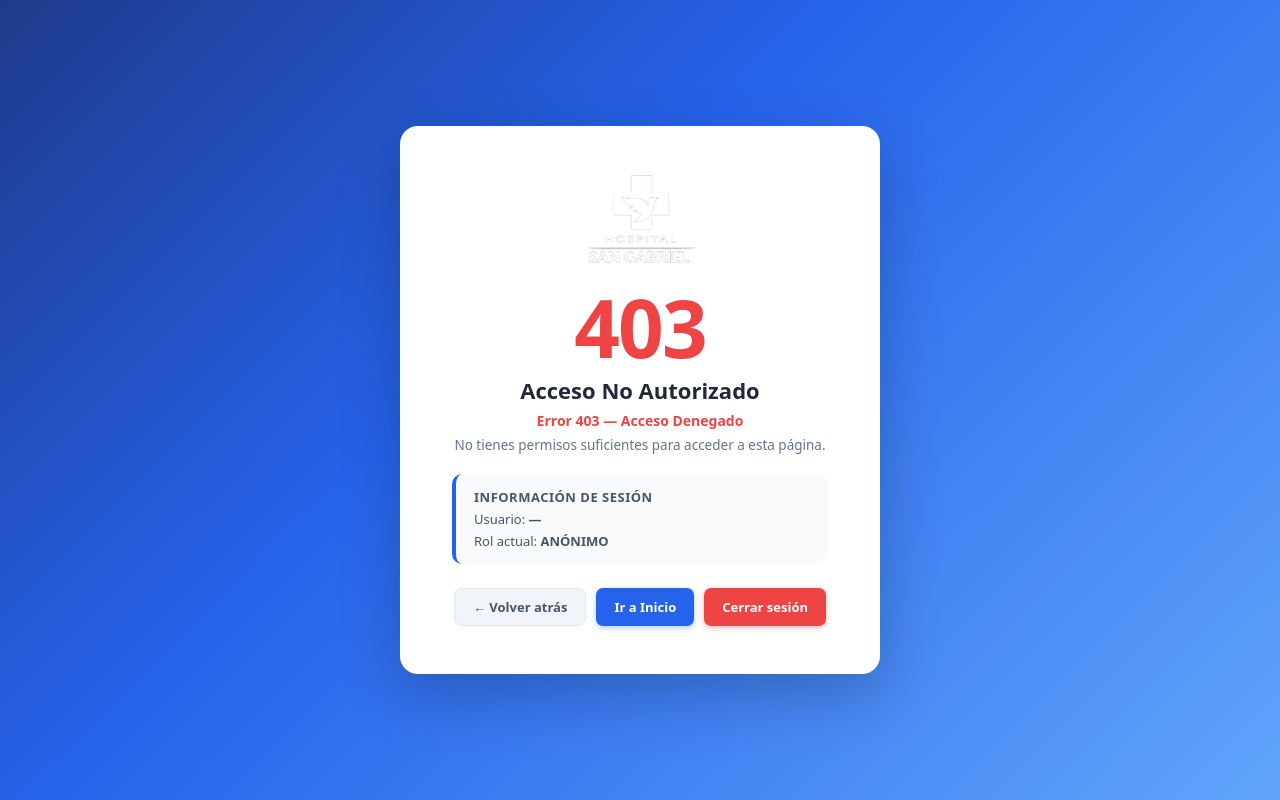
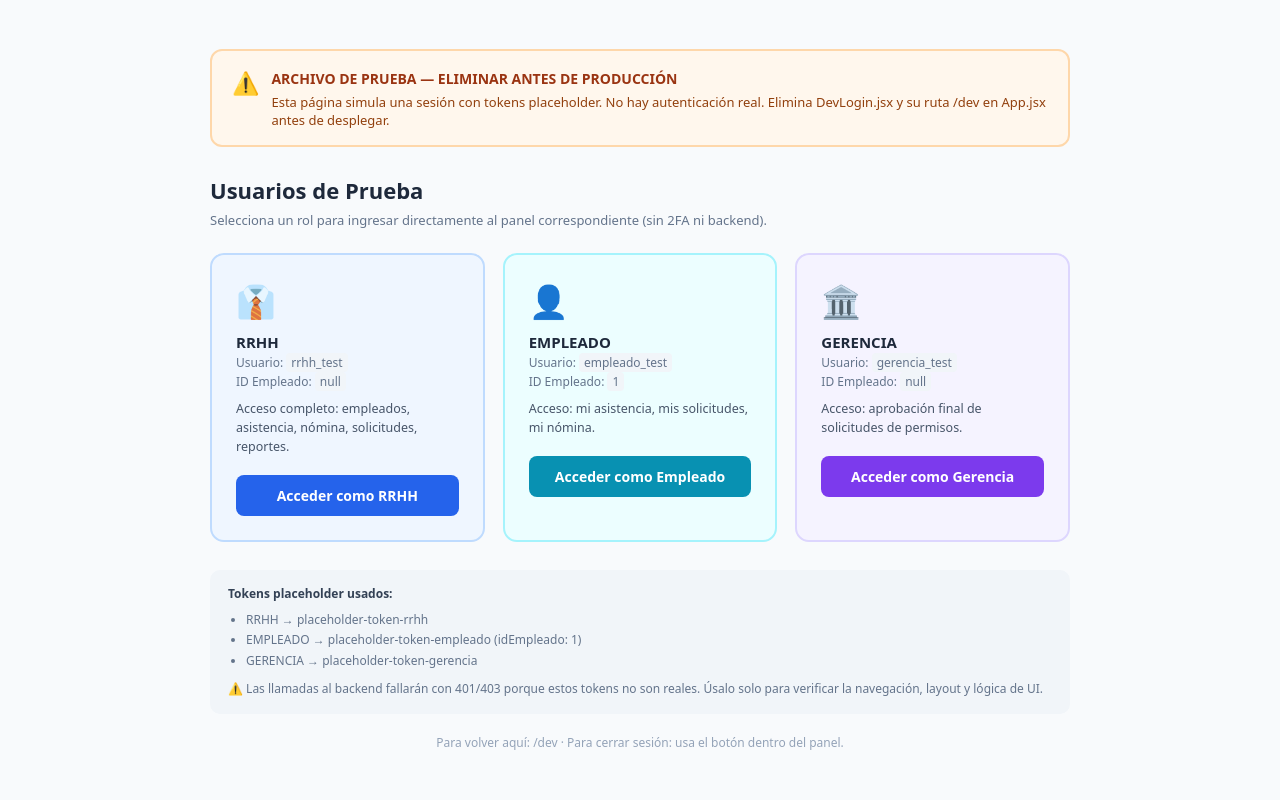
Before and after one commit to BrandonW-max/Calidad-y-Pruebas-de-Software, a React (Vite) app in the folder frontend/rrhh-frontend/: page /dev in a window 1280 px wide. Built offline with nearby package versions, Linux system fonts and the light colour scheme.

Commit message:
Usuarios Placeholder + Bug Fixes

```diff
--- a/frontend/rrhh-frontend/src/App.jsx
+++ b/frontend/rrhh-frontend/src/App.jsx
@@ -12,6 +12,7 @@ import CalculoNomina from "./pages/CalculoNomina";
 import SolicitudPermisos from "./pages/SolicitudPermisos";
 import GenerarReportes from "./pages/GenerarReportes";
 import NominaEmpleado from "./pages/NominaEmpleado";
+import DevLogin from "./pages/DevLogin"; // ELIMINAR ANTES DE PRODUCCIÓN
 
 function ProtectedRoute({ children, requiredRole }) {
   const user = getUser();
@@ -58,6 +59,9 @@ function App() {
       <Route path="/gerencia" element={<ProtectedRoute requiredRole="GERENCIA"><DashboardGerencia /></ProtectedRoute>} />
       <Route path="/gerencia/solicitudes" element={<ProtectedRoute requiredRole="GERENCIA"><SolicitudPermisos /></ProtectedRoute>} />
 
+      {/* DEV — ELIMINAR ANTES DE PRODUCCIÓN */}
+      <Route path="/dev" element={<DevLogin />} />
+
       {/* Catch-all: ruta no encontrada */}
       <Route path="*" element={<Acceso403 />} />
     </Routes>
--- /dev/null
+++ b/frontend/rrhh-frontend/src/pages/DevLogin.jsx
@@ -0,0 +1,181 @@
+/**
+ * ╔══════════════════════════════════════════════════════════════╗
+ * ║  ARCHIVO DE PRUEBA — ELIMINAR ANTES DE PRODUCCIÓN           ║
+ * ║  Ruta: /dev                                                  ║
+ * ║  Propósito: simular sesión sin backend para probar UI        ║
+ * ╚══════════════════════════════════════════════════════════════╝
+ */
+import { saveSession, clearSession } from "../services/api";
+
+const USUARIOS_PRUEBA = [
+  {
+    rol: "RRHH",
+    label: "Acceder como RRHH",
+    icon: "👔",
+    color: "#2563eb",
+    bg: "#eff6ff",
+    border: "#bfdbfe",
+    username: "rrhh_test",
+    token: "placeholder-token-rrhh",
+    idEmpleado: null,
+    descripcion: "Acceso completo: empleados, asistencia, nómina, solicitudes, reportes.",
+    redirect: "/rrhh",
+  },
+  {
+    rol: "EMPLEADO",
+    label: "Acceder como Empleado",
+    icon: "👤",
+    color: "#0891b2",
+    bg: "#ecfeff",
+    border: "#a5f3fc",
+    username: "empleado_test",
+    token: "placeholder-token-empleado",
+    idEmpleado: 1,
+    descripcion: "Acceso: mi asistencia, mis solicitudes, mi nómina.",
+    redirect: "/empleado",
+  },
+  {
+    rol: "GERENCIA",
+    label: "Acceder como Gerencia",
+    icon: "🏛️",
+    color: "#7c3aed",
+    bg: "#f5f3ff",
+    border: "#ddd6fe",
+    username: "gerencia_test",
+    token: "placeholder-token-gerencia",
+    idEmpleado: null,
+    descripcion: "Acceso: aprobación final de solicitudes de permisos.",
+    redirect: "/gerencia",
+  },
+];
+
+const cardStyle = (u) => ({
+  background: u.bg,
+  border: `2px solid ${u.border}`,
+  borderRadius: "14px",
+  padding: "24px",
+  display: "flex",
+  flexDirection: "column",
+  gap: "10px",
+  flex: "1 1 220px",
+  maxWidth: "300px",
+});
+
+const btnStyle = (color) => ({
+  marginTop: "8px",
+  padding: "11px 20px",
+  background: color,
+  color: "#fff",
+  border: "none",
+  borderRadius: "8px",
+  fontWeight: 700,
+  fontSize: "14px",
+  cursor: "pointer",
+  fontFamily: "inherit",
+  width: "100%",
+});
+
+export default function DevLogin() {
+  const handleAcceder = (u) => {
+    clearSession();
+    saveSession(u.token, u.rol, u.username, u.idEmpleado);
+    window.location.href = u.redirect;
+  };
+
+  return (
+    <div style={{
+      minHeight: "100vh",
+      background: "#f8fafc",
+      display: "flex",
+      alignItems: "center",
+      justifyContent: "center",
+      padding: "32px 16px",
+      fontFamily: "'Poppins', system-ui, sans-serif",
+    }}>
+      <div style={{ maxWidth: "860px", width: "100%" }}>
+
+        {/* AVISO */}
+        <div style={{
+          background: "#fff7ed",
+          border: "2px solid #fed7aa",
+          borderRadius: "12px",
+          padding: "16px 20px",
+          marginBottom: "28px",
+          display: "flex",
+          gap: "12px",
+          alignItems: "flex-start",
+        }}>
+          <span style={{ fontSize: "22px" }}>⚠️</span>
+          <div>
+            <strong style={{ color: "#9a3412", fontSize: "14px" }}>
+              ARCHIVO DE PRUEBA — ELIMINAR ANTES DE PRODUCCIÓN
+            </strong>
+            <p style={{ margin: "4px 0 0", fontSize: "13px", color: "#92400e" }}>
+              Esta página simula una sesión con tokens placeholder. No hay autenticación real.
+              Elimina <code>DevLogin.jsx</code> y su ruta <code>/dev</code> en <code>App.jsx</code> antes de desplegar.
+            </p>
+          </div>
+        </div>
+
+        <h1 style={{ fontSize: "22px", fontWeight: 700, color: "#1e293b", marginBottom: "6px" }}>
+          Usuarios de Prueba
+        </h1>
+        <p style={{ fontSize: "13px", color: "#64748b", marginBottom: "24px" }}>
+          Selecciona un rol para ingresar directamente al panel correspondiente (sin 2FA ni backend).
+        </p>
+
+        {/* TARJETAS */}
+        <div style={{ display: "flex", gap: "18px", flexWrap: "wrap", justifyContent: "center" }}>
+          {USUARIOS_PRUEBA.map((u) => (
+            <div key={u.rol} style={cardStyle(u)}>
+              <div style={{ fontSize: "32px" }}>{u.icon}</div>
+              <div>
+                <div style={{ fontWeight: 700, fontSize: "15px", color: "#1e293b" }}>{u.rol}</div>
+                <div style={{ fontSize: "12px", color: "#64748b", marginTop: "2px" }}>
+                  Usuario: <code style={{ background: "#f1f5f9", padding: "1px 5px", borderRadius: "4px" }}>{u.username}</code>
+                </div>
+                <div style={{ fontSize: "12px", color: "#64748b", marginTop: "2px" }}>
+                  ID Empleado: <code style={{ background: "#f1f5f9", padding: "1px 5px", borderRadius: "4px" }}>
+                    {u.idEmpleado ?? "null"}
+                  </code>
+                </div>
+              </div>
+              <p style={{ margin: 0, fontSize: "12.5px", color: "#475569", lineHeight: 1.5 }}>
+                {u.descripcion}
+              </p>
+              <button style={btnStyle(u.color)} onClick={() => handleAcceder(u)}>
+                {u.label}
+              </button>
+            </div>
+          ))}
+        </div>
+
+        {/* INFO TOKENS */}
+        <div style={{
+          marginTop: "28px",
+          background: "#f1f5f9",
+          borderRadius: "10px",
+          padding: "14px 18px",
+          fontSize: "12px",
+          color: "#64748b",
+          lineHeight: 1.7,
+        }}>
+          <strong style={{ color: "#334155" }}>Tokens placeholder usados:</strong>
+          <ul style={{ margin: "6px 0 0", paddingLeft: "18px" }}>
+            <li>RRHH → <code>placeholder-token-rrhh</code></li>
+            <li>EMPLEADO → <code>placeholder-token-empleado</code> (idEmpleado: 1)</li>
+            <li>GERENCIA → <code>placeholder-token-gerencia</code></li>
+          </ul>
+          <p style={{ margin: "8px 0 0" }}>
+            ⚠️ Las llamadas al backend fallarán con 401/403 porque estos tokens no son reales.
+            Úsalo solo para verificar la navegación, layout y lógica de UI.
+          </p>
+        </div>
+
+        <p style={{ textAlign: "center", marginTop: "20px", fontSize: "12px", color: "#94a3b8" }}>
+          Para volver aquí: <code>/dev</code> · Para cerrar sesión: usa el botón dentro del panel.
+        </p>
+      </div>
+    </div>
+  );
+}
--- a/frontend/rrhh-frontend/src/pages/GenerarReportes.jsx
+++ b/frontend/rrhh-frontend/src/pages/GenerarReportes.jsx
@@ -52,10 +52,20 @@ export default function GenerarReportes() {
     };
 
     try {
-      const data = await generarReporte(params);
-      if (data instanceof Blob) {
-        const url = URL.createObjectURL(data);
-        const a   = document.createElement("a");
+      // generarReporte returns raw Response — must resolve content-type before consuming body
+      const response = await generarReporte(params);
+      if (!response.ok) throw new Error(`HTTP ${response.status}`);
+
+      const contentType = response.headers.get("content-type") || "";
+      const isFile = contentType.includes("application/pdf")
+        || contentType.includes("application/vnd")
+        || contentType.includes("text/csv")
+        || contentType.includes("application/octet-stream");
+
+      if (isFile) {
+        const blob = await response.blob();
+        const url  = URL.createObjectURL(blob);
+        const a    = document.createElement("a");
         a.href     = url;
         a.download = `reporte_${tipoSeleccionado}_${new Date().toISOString().split("T")[0]}.${formato.toLowerCase()}`;
         a.click();
@@ -63,6 +73,7 @@ export default function GenerarReportes() {
         setMensaje("Reporte generado y descargado correctamente.");
         setHistorial(h => [{ tipo: tipoSeleccionado, formato, fecha: new Date().toLocaleString("es-PE"), estado: "Descargado" }, ...h].slice(0, 10));
       } else {
+        const data = await response.json();
         const lista = Array.isArray(data) ? data : (data?.data ?? data?.content ?? []);
         setResultado(lista);
         setMensaje(`Reporte generado correctamente (${lista.length} registros).`);
--- a/frontend/rrhh-frontend/src/pages/SolicitudPermisos.jsx
+++ b/frontend/rrhh-frontend/src/pages/SolicitudPermisos.jsx
@@ -75,6 +75,10 @@ function VistaEmpleado() {
   const handleEnviar = async (e) => {
     e.preventDefault();
     if (!idEmpleado) { setError("No se pudo obtener tu ID de empleado. Contacta a RRHH."); return; }
+    if (form.fechaInicio && form.fechaFin && form.fechaInicio > form.fechaFin) {
+      setError("La fecha de inicio no puede ser mayor que la fecha fin.");
+      return;
+    }
     setEnviando(true); setMensaje(""); setError("");
     try {
       await registrarSolicitud({ idEmpleado, tipo: form.tipo, fechaInicio: form.fechaInicio, fechaFin: form.fechaFin, descripcion: form.descripcion });
```
